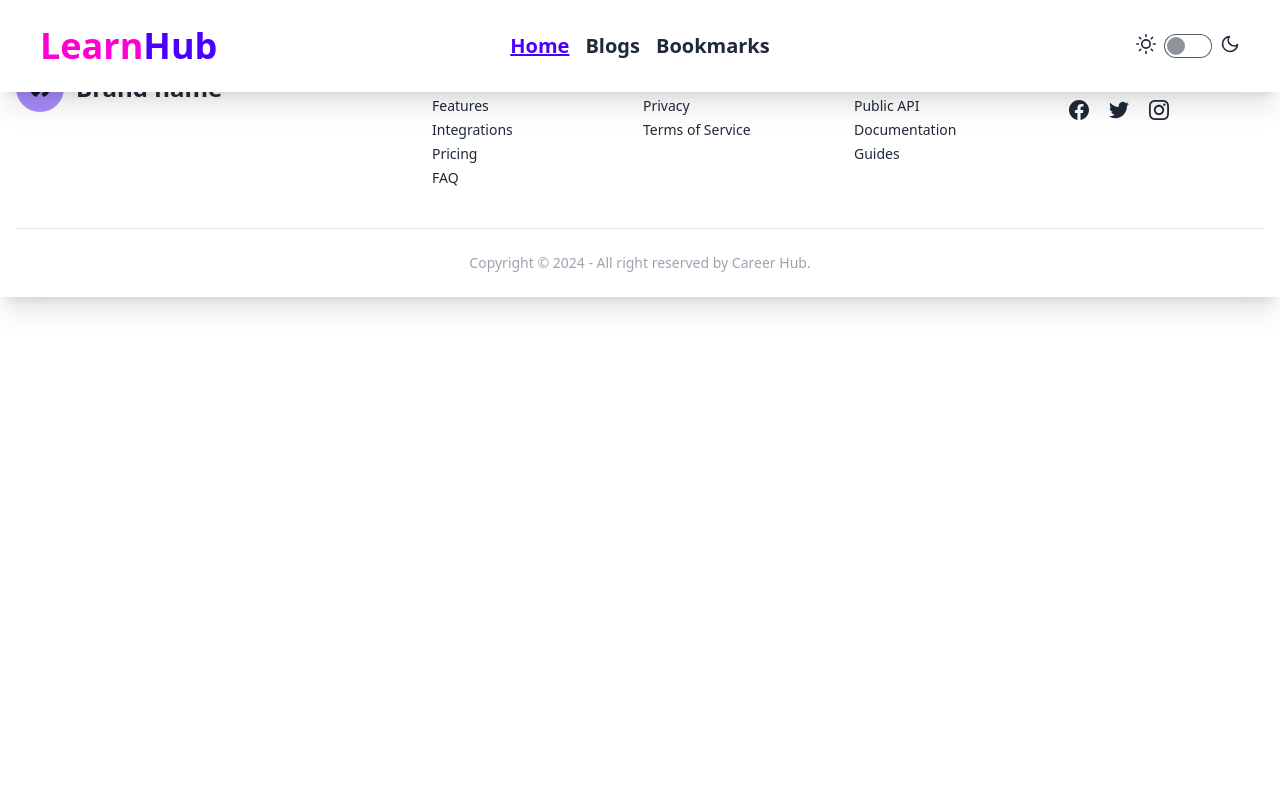
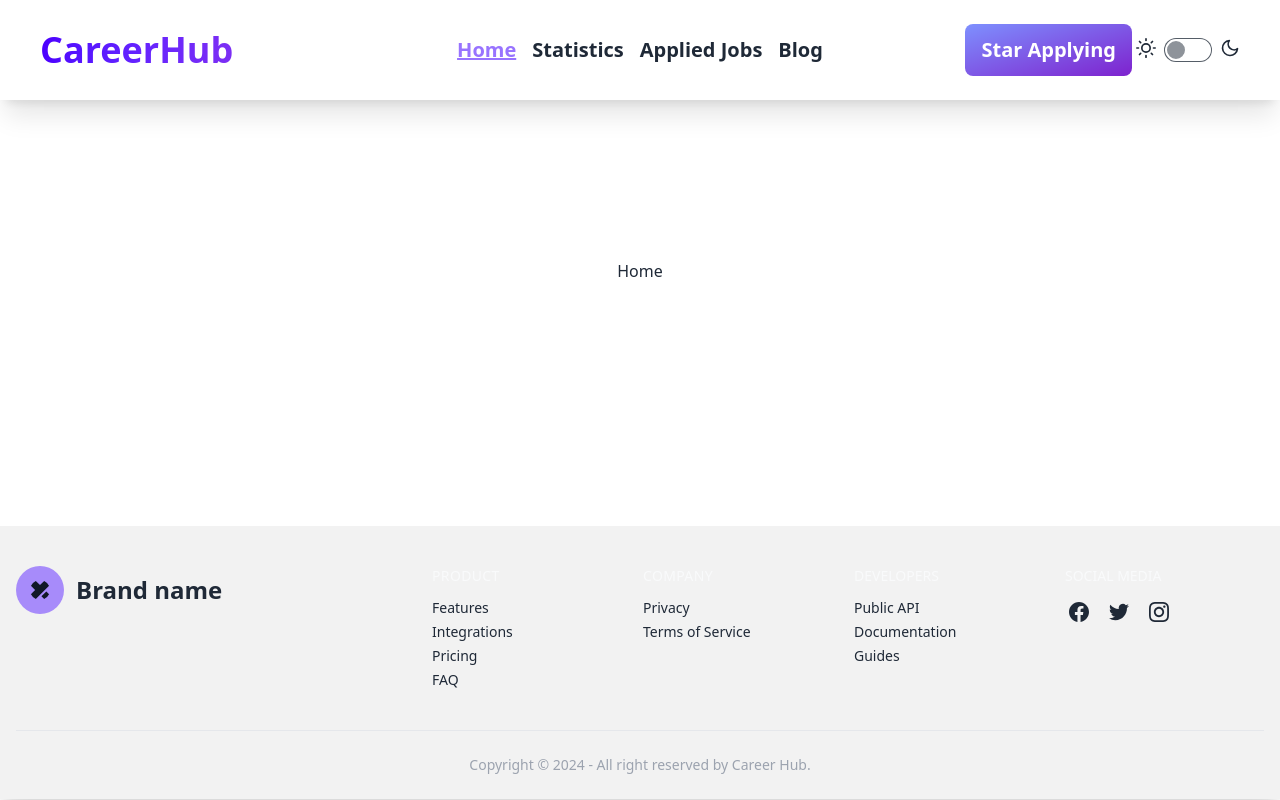
Before and after one commit to mstsurnalyakter/career-hub, a React (Vite) app: page / in a window 1280 px wide. Built offline with nearby package versions, Linux system fonts and the light colour scheme.

Commit message:
navbar component completed

```diff
--- a/src/components/Footer.jsx
+++ b/src/components/Footer.jsx
@@ -1,7 +1,7 @@
 
 const Footer = () => {
   return (
-    <footer className="px-4 divide-y bg-base-100 shadow-xl">
+    <footer className="px-4 divide-y bg-base-200 shadow-xl">
       <div className="container flex flex-col justify-between py-10 mx-auto space-y-8 lg:flex-row lg:space-y-0">
         <div className="lg:w-1/3">
           <a
--- a/src/components/NavBar.jsx
+++ b/src/components/NavBar.jsx
@@ -44,11 +44,11 @@ const NavBar = () => {
             </div>
             <ul
               tabIndex={0}
-              className="menu menu-sm dropdown-content mt-3 z-[1] p-2 text-xl  shadow bg-base-100 rounded-box w-52"
+              className="menu menu-sm dropdown-content mt-3 z-[1] p-4 space-y-3 text-xl  shadow bg-base-100 rounded-box w-52 "
             >
               <NavLink
                 className={({ isActive }) =>
-                  isActive ? "text-primary font-bold underline" : "font-bold"
+                  isActive ? "text-[#9873FF] font-bold underline" : "font-bold"
                 }
                 to={"/"}
               >
@@ -56,24 +56,40 @@ const NavBar = () => {
               </NavLink>
               <NavLink
                 className={({ isActive }) =>
-                  isActive ? "text-primary font-bold underline" : "font-bold"
+                  isActive ? "text-[#9873FF] font-bold underline" : "font-bold"
                 }
                 to={"/blogs"}
               >
-                Blogs
+                Statistics
               </NavLink>
               <NavLink
                 className={({ isActive }) =>
-                  isActive ? "text-primary font-bold underline" : "font-bold"
+                  isActive ? "text-[#9873FF] font-bold underline" : "font-bold"
                 }
                 to={"/bookmarks"}
               >
-                Bookmarks
+                Applied Jobs
+              </NavLink>
+              <NavLink
+                className={({ isActive }) =>
+                  isActive ? "text-[#9873FF] font-bold underline" : "font-bold"
+                }
+                to={"/bookmarks"}
+              >
+                Blog
+              </NavLink>
+              <NavLink
+                href="#_"
+                className="px-4 py-3 text-xl font-semibold text-center text-white transition duration-300 rounded-lg hover:from-purple-600 hover:to-[#7E90FE] ease bg-gradient-to-br from-[#7E90FE] to-purple-700 md:w-auto"
+              >
+                Star Applying
               </NavLink>
             </ul>
           </div>
           <a className="text-3xl text-secondary font-bold lg:text-4xl gap-0">
-            Learn<span className="text-primary">Hub</span>
+            <span className="bg-gradient-to-r from-primary via-purple-600 to-pink-300 bg-300% text-transparent bg-clip-text animate-gradient">
+              CareerHub
+            </span>
           </a>
         </div>
         {/*  */}
@@ -81,7 +97,7 @@ const NavBar = () => {
           <ul className="menu space-x-4 font-bold text-xl menu-horizontal px-1">
             <NavLink
               className={({ isActive }) =>
-                isActive ? "text-primary font-bold underline" : "font-bold"
+                isActive ? "text-[#9873FF] font-bold underline" : "font-bold"
               }
               to={"/"}
             >
@@ -89,52 +105,38 @@ const NavBar = () => {
             </NavLink>
             <NavLink
               className={({ isActive }) =>
-                isActive ? "text-primary font-bold underline" : "font-bold"
+                isActive ? "text-[#9873FF] font-bold underline" : "font-bold"
               }
               to={"/blogs"}
             >
-              Blogs
+              Statistics
             </NavLink>
             <NavLink
               className={({ isActive }) =>
-                isActive ? "text-primary font-bold underline" : "font-bold"
+                isActive ? "text-[#9873FF] font-bold underline" : "font-bold"
               }
               to={"/bookmarks"}
             >
-              Bookmarks
+              Applied Jobs
+            </NavLink>
+            <NavLink
+              className={({ isActive }) =>
+                isActive ? "text-[#9873FF] font-bold underline" : "font-bold"
+              }
+              to={"/bookmarks"}
+            >
+              Blog
             </NavLink>
           </ul>
         </div>
         {/*  */}
         <div className="navbar-end">
-          {/* <div className="navbar-center hidden lg:flex">
-            <ul className="menu space-x-4 font-bold text-xl menu-horizontal px-1">
-              <NavLink
-                className={({ isActive }) =>
-                  isActive ? "text-primary font-bold underline" : "font-bold"
-                }
-                to={"/"}
-              >
-                Home
-              </NavLink>
-              <NavLink
-                className={({ isActive }) =>
-                  isActive ? "text-primary font-bold underline" : "font-bold"
-                }
-                to={"/blogs"}
-              >
-                Blogs
-              </NavLink>
-              <NavLink
-                className={({ isActive }) =>
-                  isActive ? "text-primary font-bold underline" : "font-bold"
-                }
-                to={"/bookmarks"}
-              >
-                Bookmarks
-              </NavLink>
-            </ul>
-          </div> */}
+          <a
+            href="#_"
+            className="px-4 hidden lg:flex py-3 text-xl font-semibold text-center text-white transition duration-300 rounded-lg hover:from-purple-600 hover:to-[#7E90FE] ease bg-gradient-to-br from-[#7E90FE] to-purple-700 md:w-auto"
+          >
+            Star Applying
+          </a>
           {/* theme controller start*/}
           <label className="flex cursor-pointer ml-1 gap-2">
             <svg
--- a/src/layouts/MainLayout.jsx
+++ b/src/layouts/MainLayout.jsx
@@ -5,15 +5,15 @@ import Footer from '../components/Footer'
 const MainLayout = () => {
   return (
     <div>
-        <div>
-            <NavBar/>
-        </div>
-        <div>
-            <Outlet/>
-        </div>
-        <Footer/>
+      <div className="h-24">
+        <NavBar />
+      </div>
+      <div className="min-h-[calc(100vh-450px)] md:min-h-[calc(100vh-370px)]">
+        <Outlet />
+      </div>
+      <Footer />
     </div>
-  )
+  );
 }
 
 export default MainLayout
--- a/src/pages/Home.jsx
+++ b/src/pages/Home.jsx
@@ -1,8 +1,10 @@
 
 const Home = () => {
   return (
-    <div>Home</div>
-  )
+    <div className="min-h-[calc(100vh-450px)] flex items-center justify-center">
+      Home
+    </div>
+  );
 }
 
 export default Home
--- a/tailwind.config.js
+++ b/tailwind.config.js
@@ -2,8 +2,23 @@
 export default {
   content: ["./index.html", "./src/**/*.{js,ts,jsx,tsx}"],
   theme: {
-    extend: {},
+    extend: {
+      keyframes: {
+        animatedgradient: {
+          "0%": { backgroundPosition: "0% 50%" },
+          "50%": { backgroundPosition: "100% 50%" },
+          "100%": { backgroundPosition: "0% 50%" },
+        },
+      },
+      backgroundSize: {
+        "300%": "300%",
+      },
+      animation: {
+        gradient: "animatedgradient 6s ease infinite alternate",
+      },
+    },
   },
+  // eslint-disable-next-line no-undef
   plugins: [require("daisyui")],
   daisyui: {
     themes: [
```
